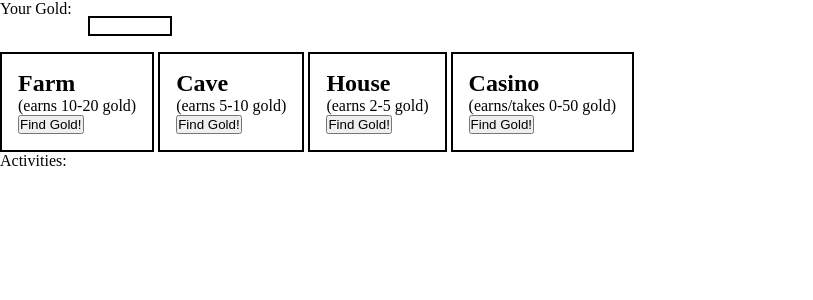
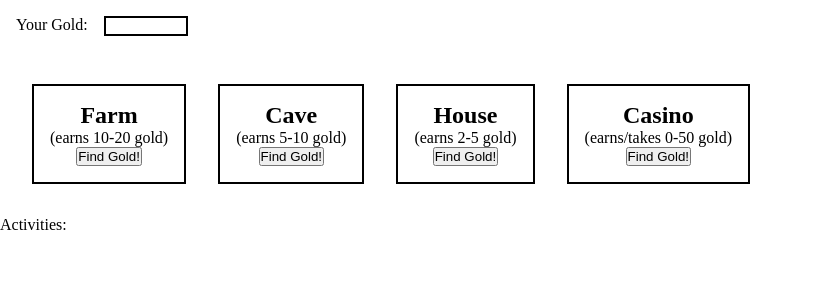
Before and after one commit to JennyWauer/ninja_gold, a Django app: page / in a window 1280 px wide. Shown: the top 300 px of the page, without its empty margins (0-813 px from the left). Run offline with Django 3.2, Linux system fonts and the light colour scheme.

Commit message:
update after css reset

```diff
--- a/ninja_app/static/style.css
+++ b/ninja_app/static/style.css
@@ -5,6 +5,7 @@
 
 .your-gold {
     display: flex;
+    padding: 1em;
 }
 
 .your-gold p {
@@ -16,12 +17,12 @@
     border: 2px solid black;
     height: 1em;
     width: 5em;
-    margin: 1em;
+    margin-left: 1em;
 }
 
-.card {
+.cards {
     display: flex;
-    padding: 1em;
+    margin: 1em;
 }
 
 
@@ -29,4 +30,6 @@
     display: inline-block;
     border: 2px solid black;
     padding: 1em;
+    margin: 1em;
+    text-align: center;
 }
```
